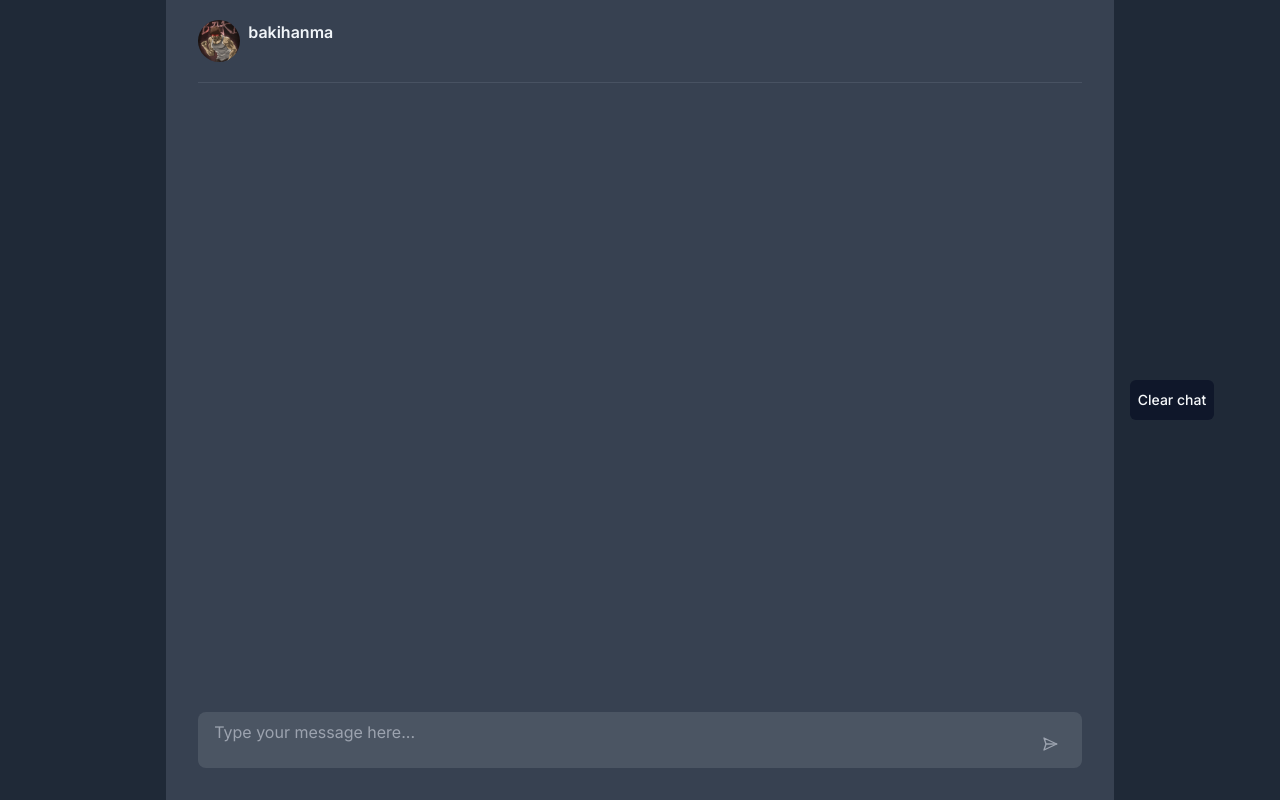
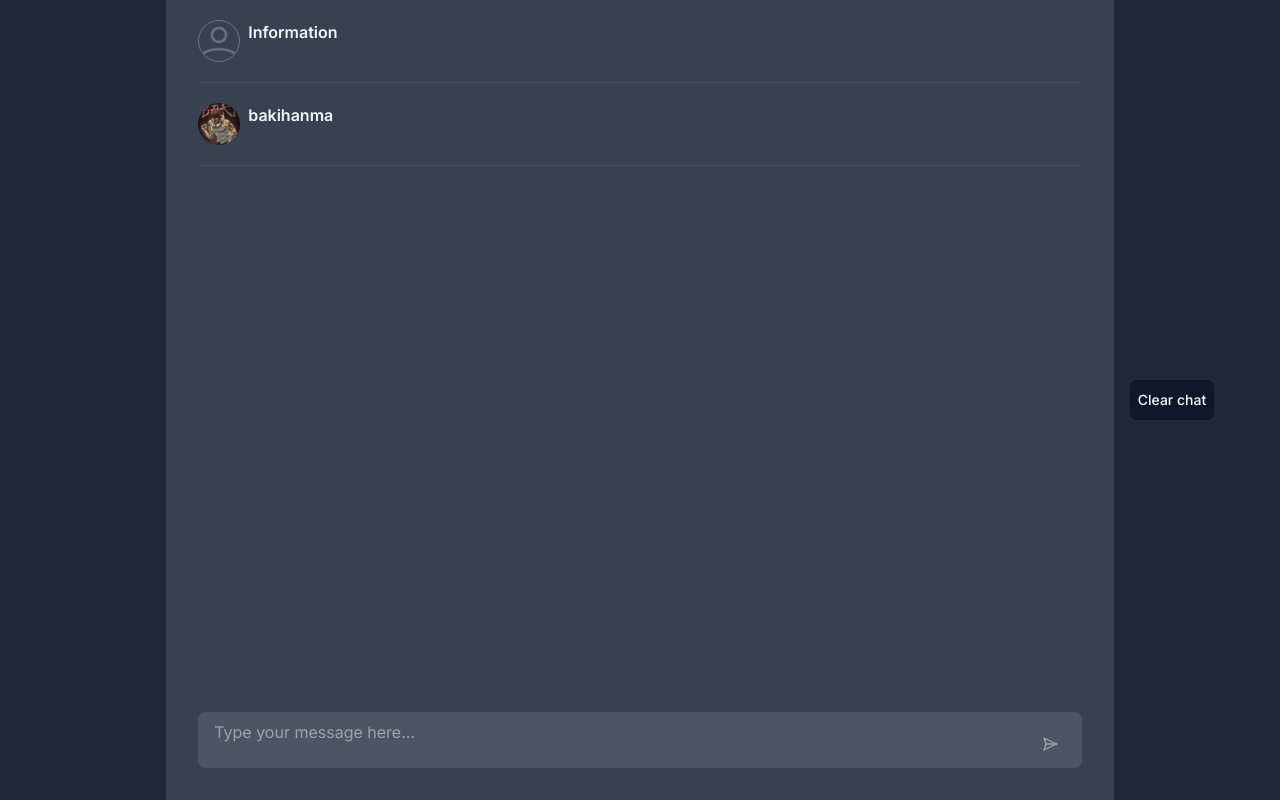
Before and after one commit to muhamaddigdaya/disposable-chat, a Next.js app: page / in a window 1280 px wide. Built offline with nearby package versions, Linux system fonts and the light colour scheme.

Commit message:
add information

```diff
--- a/src/app/components/ui/Chats.tsx
+++ b/src/app/components/ui/Chats.tsx
@@ -3,6 +3,7 @@ import Chatinput from './Chatinput'
 import { ScrollArea } from "@/app/components/ui/scroll-area"
 import Conversation from './Conversation'
 import { Separator } from "@/app/components/ui/separator"
+import Info from './Info'
 
 type Props = {}
 
@@ -10,6 +11,8 @@ const Chats = (props: Props) => {
   return (
     <div className='h-full w-full h-max-full bg-gray-700 flex flex-col'>
       <ScrollArea className='h-full text-slate-100 px-8'>
+        <Info />
+        <Separator />
         <Conversation />
         <Separator />
       </ScrollArea>
--- /dev/null
+++ b/src/app/components/ui/Info.tsx
@@ -0,0 +1,43 @@
+import React from 'react'
+import Image from 'next/image'
+import {
+  HoverCard,
+  HoverCardContent,
+  HoverCardTrigger,
+} from "@/app/components/ui/hover-card"
+import {
+  Dialog,
+  DialogContent,
+  DialogTrigger,
+} from "@/app/components/ui/dialog"
+import { CopyBlock } from "react-code-blocks";
+
+type Props = {}
+
+const Info = (props: Props) => {
+  return (
+    <div className='flex flex-row gap-x-2 items-start my-5' id='conversation-wrapper'>
+    <HoverCard openDelay={300} closeDelay={0}>
+      <Dialog>
+        <DialogTrigger>
+          <HoverCardTrigger className='cursor-pointer'>
+            <Image src="/avatar.png" width={42} height={42} alt='pp' className='rounded-full border border-gray-500' layout='fixed'/>
+          </HoverCardTrigger>
+        </DialogTrigger>
+        <DialogContent className=' w-fit'>
+          <Image src="/avatar.png" width={240} height={240} alt='pp' className='rounded-full' />
+        </DialogContent>
+      </Dialog>
+      <HoverCardContent className='cursor-default'>
+        Show picture
+      </HoverCardContent>
+    </HoverCard>
+      <div className='flex flex-col whitespace-break-spaces' id='conversation' aria-multiline='true'>
+        <h2 className='font-semibold'>Information</h2>
+        <p></p>
+      </div>
+    </div>
+  )
+}
+
+export default Info
--- /dev/null
+++ b/src/app/components/ui/input.tsx
@@ -0,0 +1,25 @@
+import * as React from "react"
+
+import { cn } from "@/app/lib/utils"
+
+export interface InputProps
+  extends React.InputHTMLAttributes<HTMLInputElement> {}
+
+const Input = React.forwardRef<HTMLInputElement, InputProps>(
+  ({ className, type, ...props }, ref) => {
+    return (
+      <input
+        type={type}
+        className={cn(
+          "flex h-10 w-full rounded-md border border-input bg-background px-3 py-2 text-sm file:border-0 file:bg-transparent file:text-sm file:font-medium placeholder:text-muted-foreground focus-visible:outline-none disabled:cursor-not-allowed disabled:opacity-50",
+          className
+        )}
+        ref={ref}
+        {...props}
+      />
+    )
+  }
+)
+Input.displayName = "Input"
+
+export { Input }
```
Also changed, not shown: public/avatar.png (added).
